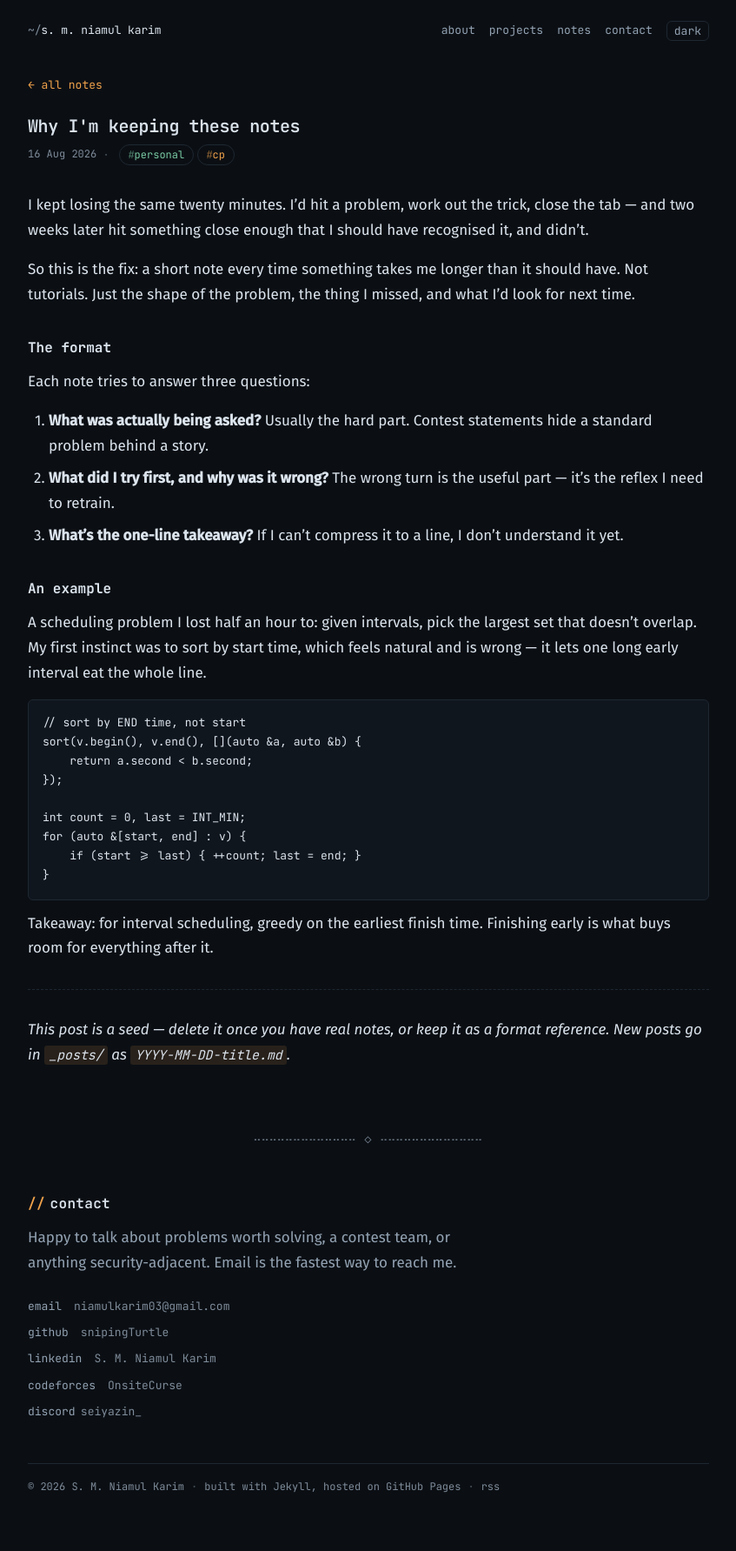
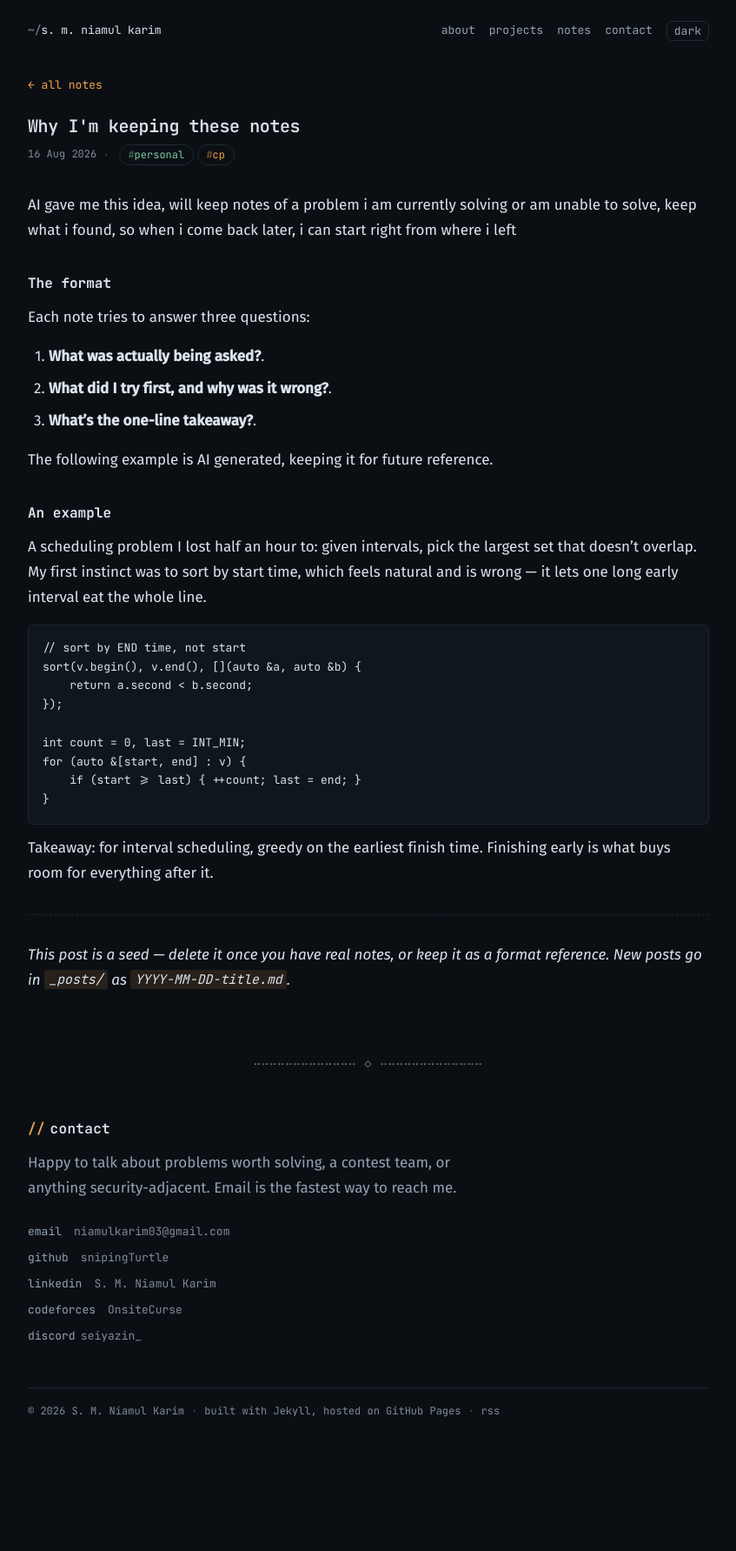
Before and after one commit to snipingTurtle/snipingTurtle.github.io, a Jekyll site: the page built from _posts/2026-08-16-keeping-notes.md, in a window 1280 px wide. Shown: the whole page at 87% size, without its empty margins (216-1063 px from the left). Built offline with Jekyll 4.4.1, drawn with Linux system fonts in a browser that asks for light colours; after the commit the page ends 1696 px from its top, so only the background shows below that.

Commit message:
Update coursework and notes for clarity and consistency

```diff
--- a/_data/coursework.yml
+++ b/_data/coursework.yml
@@ -21,4 +21,6 @@
 - skill: "Designing class hierarchies that survive a change in requirements"
   course: "Object Oriented Programming"
 
+- skill: "Understanding computer organization and architecture"
+  course: "Computer Organization & Architecture"
 # [FILL IN] — add or swap courses as you finish them.
--- a/_posts/2026-08-16-keeping-notes.md
+++ b/_posts/2026-08-16-keeping-notes.md
@@ -6,21 +6,17 @@
 description: "A first post to set the pattern: short write-ups of problems I solved, things I broke, and what I'd do differently."
 ---
 
-I kept losing the same twenty minutes. I'd hit a problem, work out the trick, close the tab —
-and two weeks later hit something close enough that I should have recognised it, and didn't.
-
-So this is the fix: a short note every time something takes me longer than it should have.
-Not tutorials. Just the shape of the problem, the thing I missed, and what I'd look for next time.
+AI gave me this idea, will keep notes of a problem i am currently solving or am unable to solve, keep what i found, so when i come back later, i can start right from where i left
 
 ## The format
 
 Each note tries to answer three questions:
 
-1. **What was actually being asked?** Usually the hard part. Contest statements hide a
-   standard problem behind a story.
-2. **What did I try first, and why was it wrong?** The wrong turn is the useful part —
-   it's the reflex I need to retrain.
-3. **What's the one-line takeaway?** If I can't compress it to a line, I don't understand it yet.
+1. **What was actually being asked?**.
+2. **What did I try first, and why was it wrong?**.
+3. **What's the one-line takeaway?**.
+
+The following example is AI generated, keeping it for future reference.
 
 ## An example
 
```
